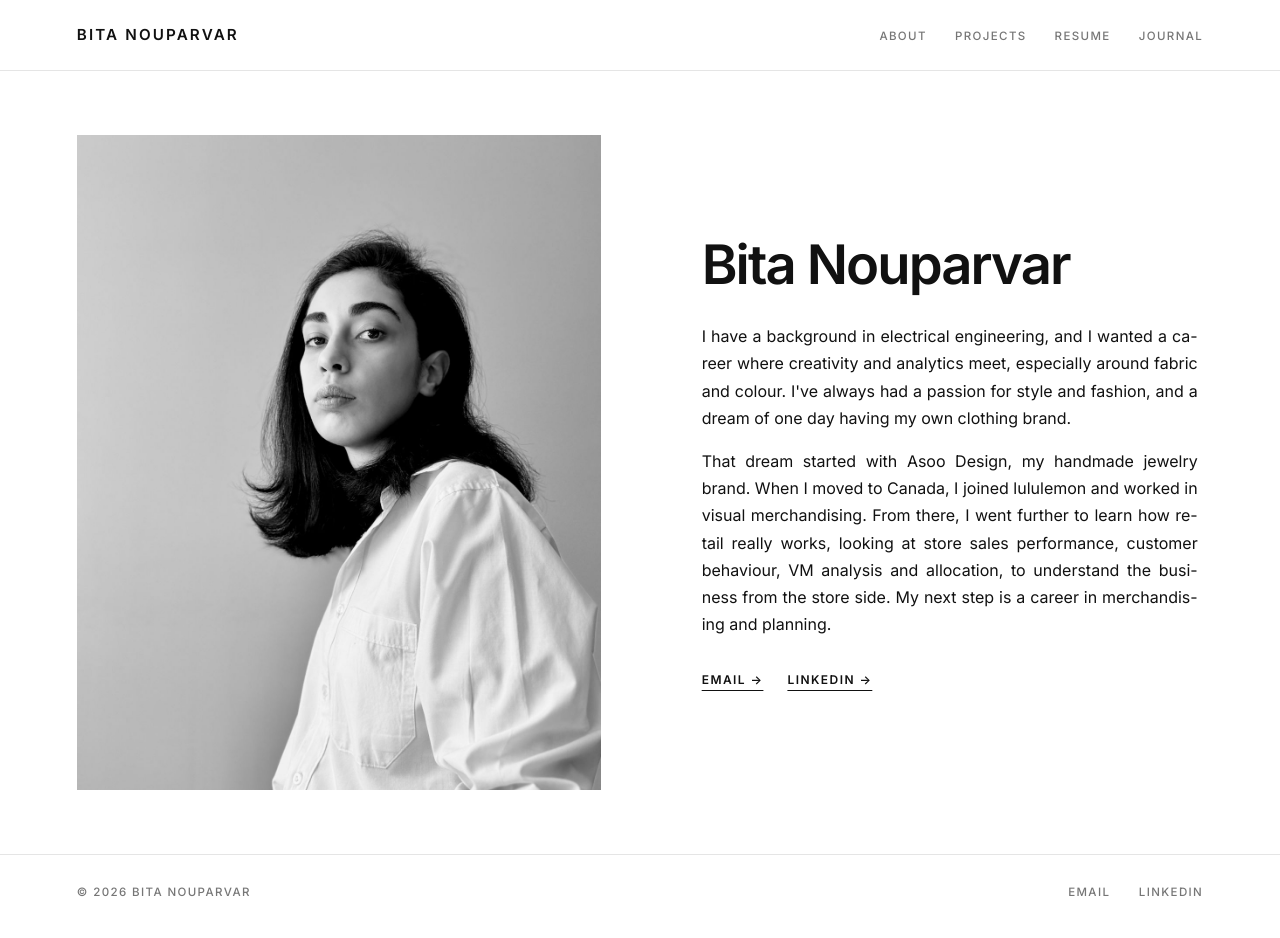
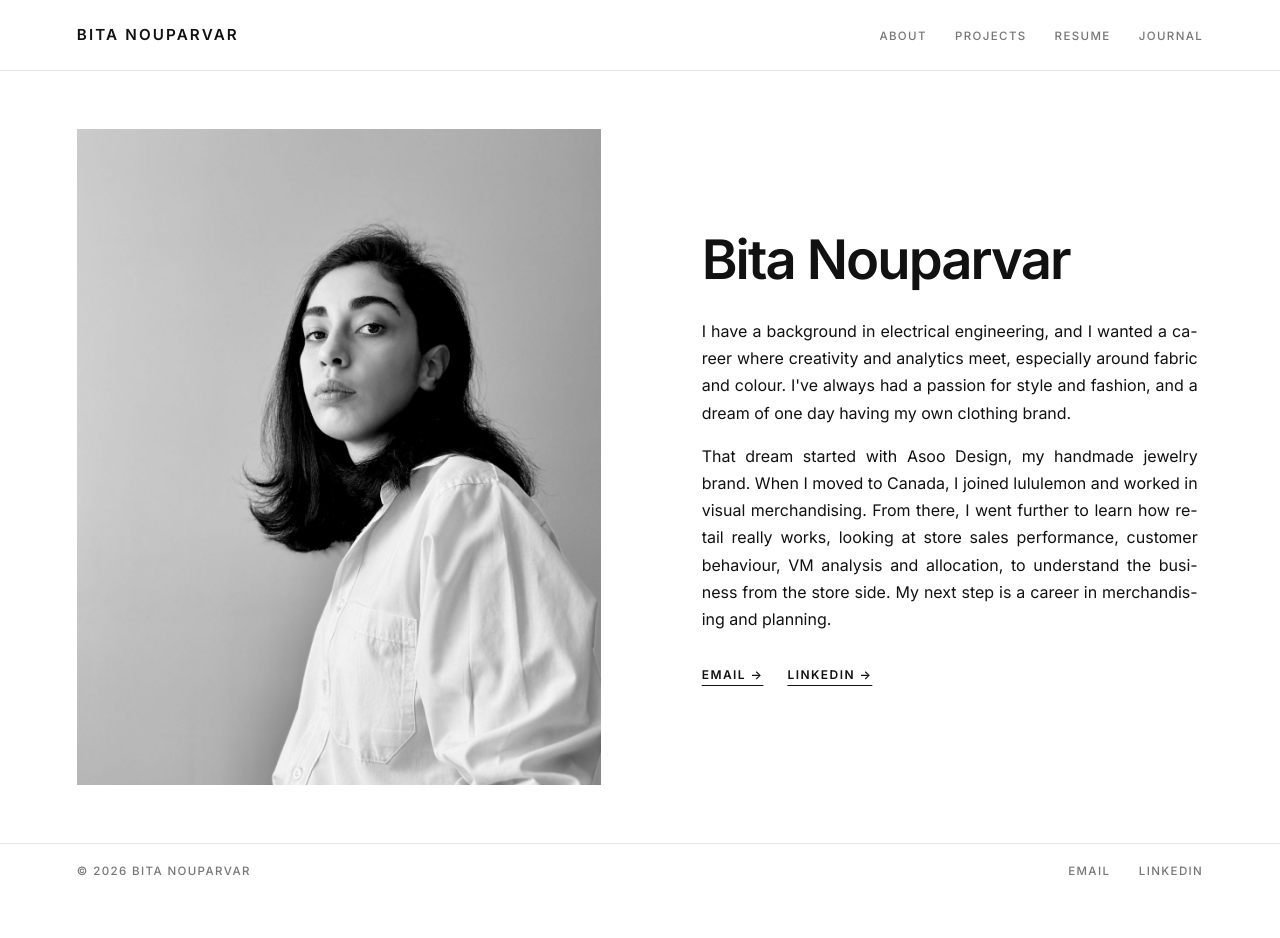
Before and after one commit to bitanp1994/bitanouparvar.com, a Jekyll site: the page built from index.html, in a window 1280 px wide. Built offline with Jekyll 4.4.1, drawn with Linux system fonts in a browser that asks for light colours; after the commit the page ends 900 px from its top, so only the background shows below that.

Commit message:
Homepage fits in one screen on laptops and desktops (no scrolling)
Co-Authored-By: Claude Opus 5.5 <noreply@anthropic.com>
Claude-Session: https://claude.ai/code/session_011ZU1tgXn8aNEA1hgF5gWNT

```diff
--- a/_layouts/default.html
+++ b/_layouts/default.html
@@ -10,7 +10,7 @@
   <link href="https://fonts.googleapis.com/css2?family=Inter:wght@400;500;600;700&family=Vazirmatn:wght@400;600&display=swap" rel="stylesheet">
   <link rel="stylesheet" href="{{ '/assets/style.css' | relative_url }}">
 </head>
-<body>
+<body{% if page.full %} class="home"{% endif %}>
   <header class="site-header">
     <div class="wrap header-inner">
       <a class="brand" href="{{ '/' | relative_url }}">{{ site.name }}</a>
--- a/assets/style.css
+++ b/assets/style.css
@@ -250,3 +250,27 @@ main .eyebrow, main .section-title, main .label, main .text-links, main .post-ta
   .nav-drop.open .drop-menu { display: block; }
 }
 .home-contact { margin-top: 28px; }
+
+/* homepage on laptops/desktops: everything (header, photo, text, footer) fits in one screen */
+@media (min-width: 821px) {
+  body.home { display: flex; flex-direction: column; min-height: 100vh; }
+  body.home main.full { flex: 1; display: flex; align-items: center; }
+  body.home .split-screen { width: 100%; padding-top: 32px; padding-bottom: 32px; }
+  body.home .split-photo img { max-height: calc(100vh - 72px - 82px - 64px); }
+}
+@media (min-width: 821px) {
+  body.home { min-height: 100vh; }
+  body.home main.full { min-height: 0; }
+  body.home .site-footer .footer-inner { padding-top: 18px; padding-bottom: 18px; }
+  body.home .split-photo img { max-height: calc(100vh - 72px - 60px - 56px); }
+  body.home .split-screen { padding-top: 28px; padding-bottom: 28px; }
+}
+/* shorter laptop screens: tighten the text a little so it still fits */
+@media (min-width: 821px) and (max-height: 760px) {
+  body.home .split-text h1 { font-size: 2.6rem; margin-bottom: .35em; }
+  body.home .home-brief { font-size: .93rem; line-height: 1.6; margin-bottom: .8em; }
+  body.home .home-contact { margin-top: 16px; }
+}
+@media (min-width: 821px) and (max-height: 660px) {
+  body.home .home-brief { font-size: .88rem; line-height: 1.55; }
+}
```
